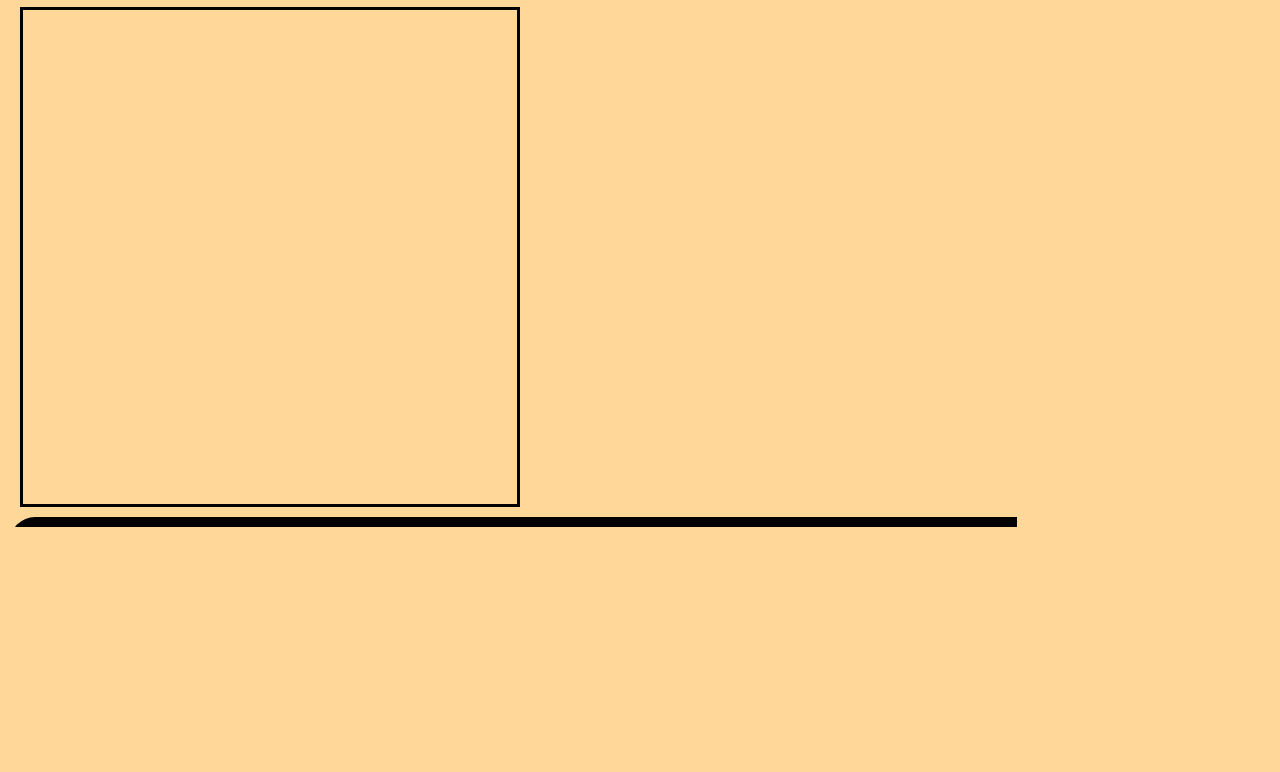
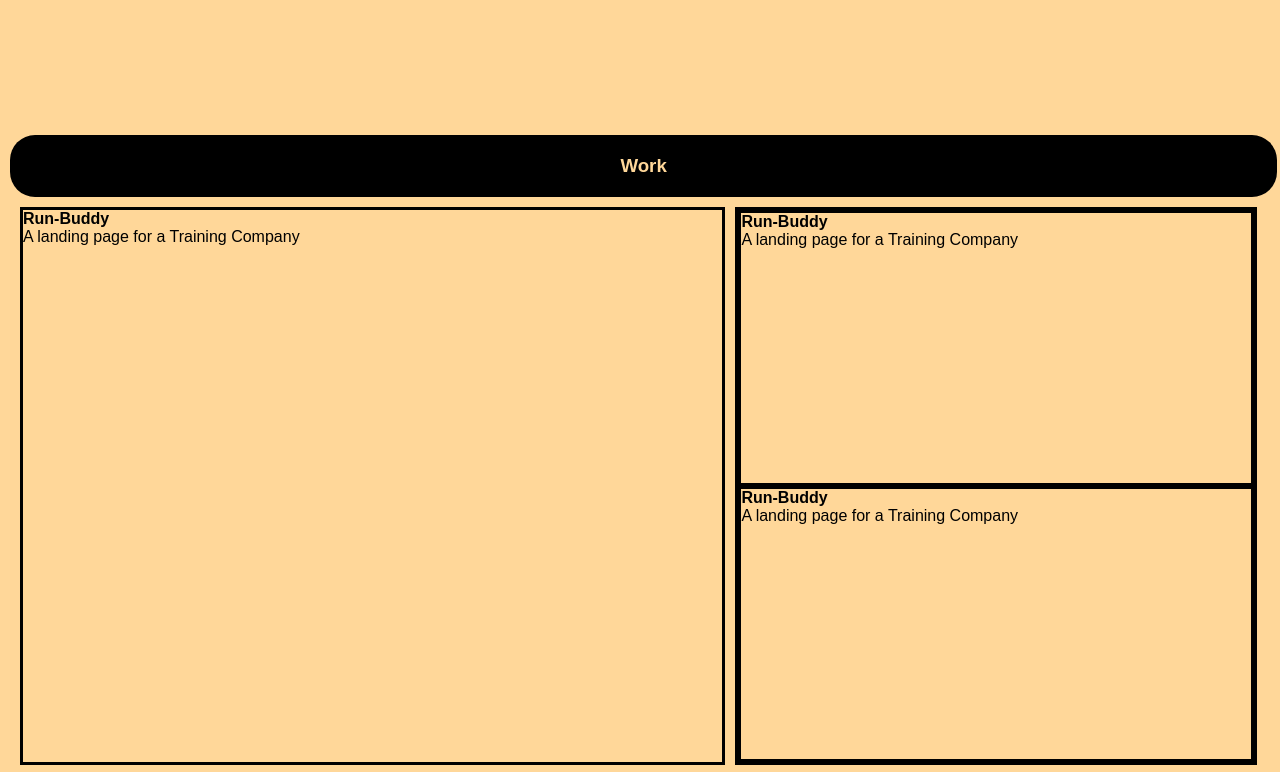
Before and after one commit to enceps/portfolio, a plain HTML site: page index.html in a window 1280 px wide. Shown: the part 744-1516 px from the top of the page. Before the commit the page ends 1487 px from the top, so only its background shows below. Drawn offline with Linux system fonts and the light colour scheme.

Commit message:
add content flexboxes, adjust wrapping

```diff
--- a/assets/style.css
+++ b/assets/style.css
@@ -8,6 +8,7 @@
 }
 
 body {
+
     margin:0;
     width:100%;
     background-color: #ffd799;
@@ -15,6 +16,7 @@ body {
 }
 
 header {
+
     padding: 1em;
     background-color: #000000;
     position: -webkit-sticky;
@@ -24,7 +26,8 @@ header {
 }
 
 h1 {
-    width:100%;
+
+    width:99vh;
     background-color: black;
     color: #ffd799 ;
     margin: 0 0 0 0;
@@ -52,6 +55,7 @@ header nav ul li {
 
 
 header nav ul {
+
     display: inline;
     flex-wrap: wrap;
     justify-content: space-between;
@@ -62,6 +66,7 @@ header nav ul {
 
 
 a {
+
     font-size: large;
     width:100%;
     color: #ffd799 ;
@@ -73,6 +78,7 @@ a {
 }
 
 header nav ul li :hover {
+
     background-color:#ffd799;
     color: #000000 ;
     margin: 0 0 0 0;
@@ -80,6 +86,7 @@ header nav ul li :hover {
 }
 
 .avatar {
+
     display:block;
     margin-left:auto;
     margin-right:auto;
@@ -90,36 +97,104 @@ header nav ul li :hover {
 }
 
 .hero {
-padding:60px;
-height:600px;
-background-size: cover;
-position:relative;
+
+    padding:60px;
+    height:600px;
+    background-size: cover;
+    position:relative;
+    height: 100vh;
 
 }
 
 h2 {
+
     padding:20px;
-  text-align:center;
+    text-align:center;
 
 }
 
 h3 {
+
     text-align:center;
     padding:20px;
     margin:10px;
     background-color: #000000;
     color: #ffd799;
-    width:99%;
+    width: 99%;
     border-radius: 25px;
+    height:max-content;
+    flex-basis: auto;
+    align-self: flex-start;
 }
 
-.work {
+.Content {
 
-    height: 500px;
-    width: 500px;
-    border:#000000 solid;
     padding-right:20px;
     padding-left:20px;
-    margin: 0 0 0 20px;
+    margin: 0 0 0 0;
+    flex-basis: auto;
+    flex: 2;
+    display:flex;
+    flex-direction:row;
+    flex-wrap: wrap;
+}
+
+.Project-1 {
+
+    border:#000000 solid;
+    flex-basis: auto;
+    flex: 1;
+    flex-grow: 3;
+    margin: 0 10px 0 0;
+}
+
+.sub-project {
+    border:#000000 solid;
+    flex-basis: auto;
+    flex-grow: 1;
+    margin: 0 10px 0 0;
+    display:flex;
+    flex-direction:column;
+    flex-wrap: wrap;
 
 }
+
+.Project-2 {
+
+    border:#000000 solid;
+    flex-basis: auto;
+    flex-grow: 1;
+    margin: 0 0 0 0;
+}
+
+.Project-3 {
+
+    border:#000000 solid;
+    flex-basis: auto;
+    flex-grow: 1;
+    margin: 0 0 0 0;
+}
+
+#Work {
+
+    display:flex;
+    flex-direction: column;
+    flex-wrap: wrap;
+    height:80vh;
+}
+
+#About {
+
+    display:flex;
+    flex-direction: column;
+    flex-wrap: wrap;
+    height:80vh;
+}
+
+#Contact {
+
+    display:flex;
+    flex-direction: column;
+    flex-wrap: wrap;
+    height:80vh;
+}
--- a/index.html
+++ b/index.html
@@ -3,7 +3,9 @@
     <head>
         <link rel="stylesheet" href="./assets/style.css">
     </head>
+
     <body>
+
 <header>
         <h1>Spencer Cole</h1>
     <nav>
@@ -15,26 +17,53 @@
         </ul>
     </nav>
 </header>
+
 <section class="hero">
     <img class="avatar" src="./assets/images/avatar.png" alt="Avatar">
     <h2>Lorem, ipsum dolor sit amet consectetur adipisicing elit. Neque eius esse tempore, ad voluptates consectetur ab in qui asperiores soluta provident eos autem harum omnis iusto? Totam quisquam quaerat velit.</h2>
 </section>
+
 <section id="Work">
    <h3> Work</h3>
-   <div class="work">
+   <div class="Content">
 
+       <div class="Project-1">
+<h4>Run-Buddy</h4>
+<p>A landing page for a Training Company</p>
    </div>
+
+   <div class="sub-project">
+   <div class="Project-2">
+    <h4>Run-Buddy</h4>
+    <p>A landing page for a Training Company</p>
+       </div>
+
+       <div class="Project-3">
+        <h4>Run-Buddy</h4>
+        <p>A landing page for a Training Company</p>
+           </div>
+        </div>
+
+        </div>
 </section>
-<sectio id="About">
-    <h3>About</h3>
+
+<section id="About">
+    <div class="Content">
+        <h3>About</h3>
     <p>Lorem, ipsum dolor sit amet consectetur adipisicing elit. Pariatur temporibus dolorem debitis ut iste dolor hic doloremque iusto. Repellendus dignissimos necessitatibus quod, libero ad veritatis ex voluptate fugit cum ut!</p>
+</div>
 </section>
+
 <section id="Contact">
+    <div class="Content">
     <h3>Contact</h3>
     <p>Lorem, ipsum dolor sit amet consectetur adipisicing elit. Pariatur temporibus dolorem debitis ut iste dolor hic doloremque iusto. Repellendus dignissimos necessitatibus quod, libero ad veritatis ex voluptate fugit cum ut!</p>
+    </div>
 </section>
 
-
+<section id="footer">
+    <h3><br></h3>
+</section>
 
     </body>
 
```
